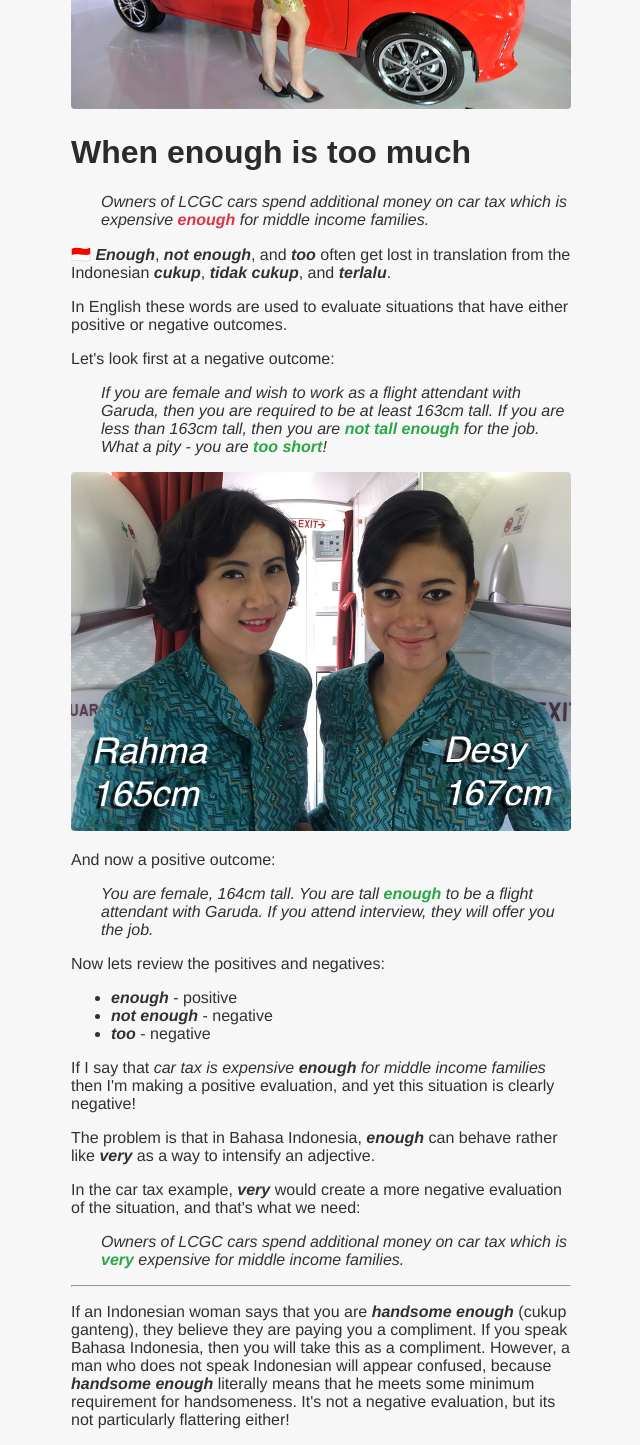
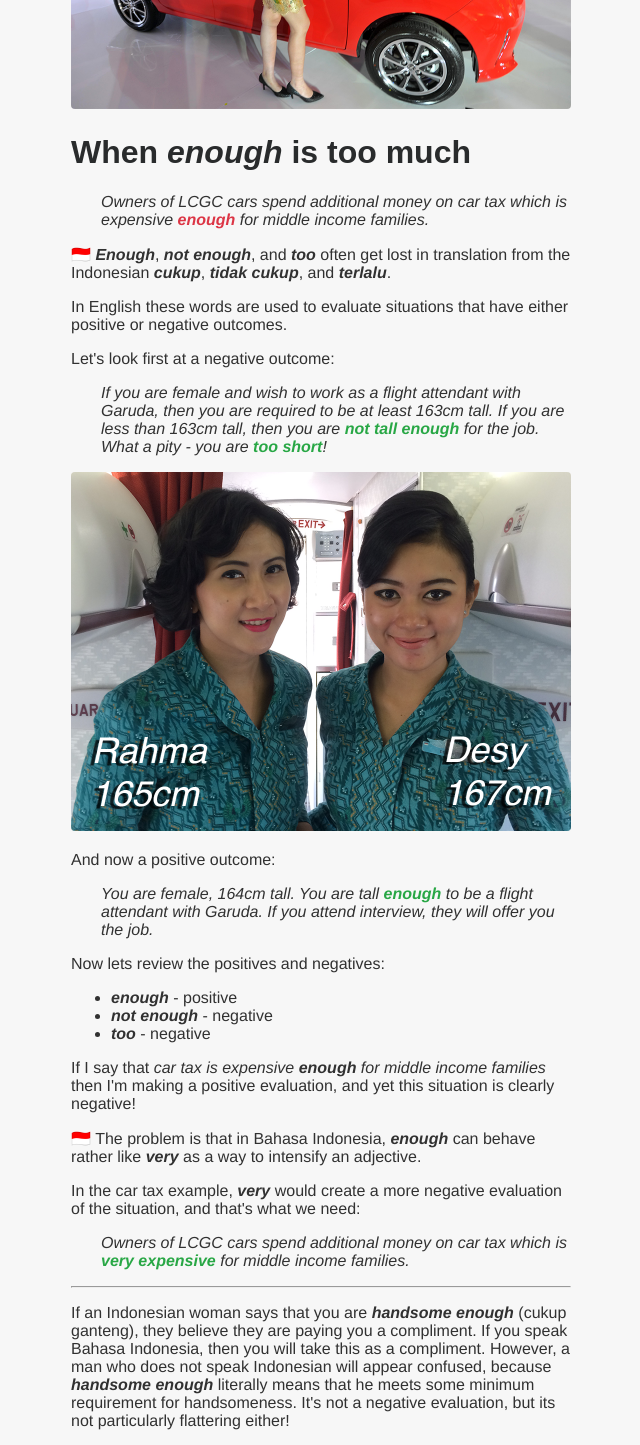
Before and after one commit to boltonsteve/gurueap, a SvelteKit app: page /posts/enough in a window 1280 px wide. Shown: the part 254-1699 px from the top of the page, without its empty margins (319-959 px from the left). Built offline with nearby package versions, Linux system fonts and the light colour scheme.

Commit message:
enough 3

```diff
--- a/src/routes/posts/enough/+page.svelte
+++ b/src/routes/posts/enough/+page.svelte
@@ -16,7 +16,7 @@
 
     <img src="/img/lcgc.png" class="img-fluid rounded" alt="LCGC cars - enough expensive">
 
-    <h1>When enough is too much</h1>
+    <h1>When <b><i>enough</i></b> is too much</h1>
 
     <p class="font-italic ml-3">Owners of LCGC cars spend additional money on car tax which is expensive <span class="font-weight-bold text-danger">enough</span> for middle income families.</p>
 
@@ -44,11 +44,11 @@
 
     <p>If I say that <i>car tax is expensive <b>enough</b> for middle income families</i> then I'm making a positive evaluation, and yet this situation is clearly negative!</p>
 
-    <p>The problem is that in Bahasa Indonesia, <b><i>enough</i></b> can behave rather like <b><i>very</i></b> as a way to intensify an adjective.</p>
+    <p>{@html flagIndo} The problem is that in Bahasa Indonesia, <b><i>enough</i></b> can behave rather like <b><i>very</i></b> as a way to intensify an adjective.</p>
 
     <p>In the car tax example, <b><i>very</i></b> would create a more negative evaluation of the situation, and that's what we need:</p>
 
-    <p class="font-italic ml-3">Owners of LCGC cars spend additional money on car tax which is <span class="font-weight-bold text-success">very</span> expensive for middle income families.</p>
+    <p class="font-italic ml-3">Owners of LCGC cars spend additional money on car tax which is <span class="font-weight-bold text-success">very expensive</span> for middle income families.</p>
 
     <hr>
 
```
